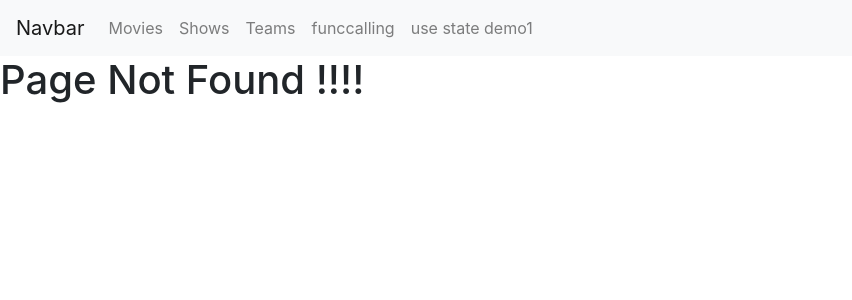
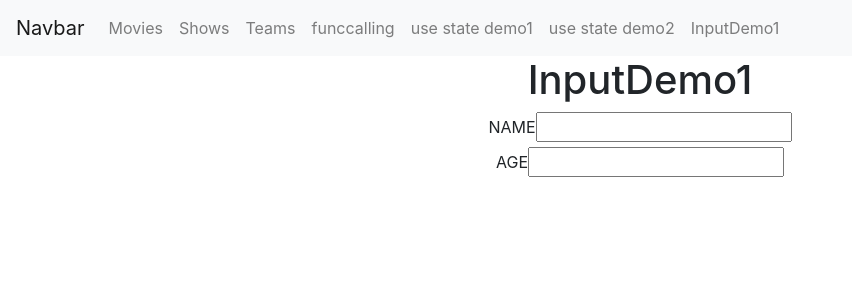
Before and after one commit to samirvithlani/mern_react_24_club_26, a React (Vite) app: page /InputDemo1 in a window 1280 px wide. Before the commit this address had no page. Shown: the top 300 px of the page, without its empty margins (0-852 px from the left). Built offline with nearby package versions, Linux system fonts and the light colour scheme.

Commit message:
input handler

```diff
--- a/src/App.jsx
+++ b/src/App.jsx
@@ -19,6 +19,8 @@ import { Teams } from './components/ipl/Teams'
 import { TeamDetail } from './components/ipl/TeamDetail'
 import { FuncCalling } from './components/FuncCalling'
 import { UseStateDemo1 } from './components/UseStateDemo1'
+import { UseStateDemo2 } from './components/UseStateDemo2'
+import { InputDemo1 } from './components/input/InputDemo1'
 
 
 function App() {
@@ -39,6 +41,8 @@ function App() {
             <Route path='/funccalling' element = {<FuncCalling/>}></Route>
             <Route path='/teamdetail/:id' element ={<TeamDetail/>}></Route>
             <Route path='/usestatedemo1' element ={<UseStateDemo1/>}></Route>
+            <Route path='/usestateDemo2' element = {<UseStateDemo2/>}></Route>
+            <Route path='/InputDemo1' element = {<InputDemo1/>}></Route>
           </Routes>
     </div>
   )
--- a/src/components/Navbar.jsx
+++ b/src/components/Navbar.jsx
@@ -47,6 +47,17 @@ export const Navbar = () => {
                 use state demo1
               </Link>
             </li>
+            <li class="nav-item">
+              <Link class="nav-link" to="/usestatedemo2">
+                use state demo2
+              </Link>
+            </li>
+            <li class="nav-item">
+              <Link class="nav-link" to="/InputDemo1">
+                InputDemo1
+              </Link>
+            </li>
+
 
 
           </ul>
--- /dev/null
+++ b/src/components/UseStateDemo2.jsx
@@ -0,0 +1,23 @@
+import React, { useState } from 'react'
+
+export const UseStateDemo2 = () => {
+    const[loaidng,setLoading]=useState(true)
+    const stoploader = ()=>{
+        //loading false
+        if(loaidng==true){
+        setLoading(false)
+        }else{
+            setLoading(true)
+        }
+    }
+  return (
+    <div style={{textAlign:"center"}}>
+        <h1>UseStateDemo2</h1>
+        {
+            loaidng == true && <h1>Loading...</h1>
+        }
+
+        <button onClick={stoploader}>{loaidng == true ?"STOP":"START"}</button>
+    </div>
+  )
+}
--- /dev/null
+++ b/src/components/input/InputDemo1.jsx
@@ -0,0 +1,31 @@
+import React, { useState } from 'react'
+
+export const InputDemo1 = () => {
+    const[name,setName]=useState()
+    const[age,setAge]=useState()
+    //name -->cahnges ---> setName
+    const nameHandler = (event)=>{
+
+        console.log(event.target.value)
+        setName(event.target.value)
+    }
+    const ageHandler = (event)=>{
+        console.log(event.target.value)
+        setAge(event.target.value)
+    }
+  return (
+    <div style={{textAlign:"center"}}>
+        <h1>InputDemo1</h1>
+        <div>
+            <label>NAME</label>
+            <input type='text' onChange={(event)=>{nameHandler(event)}}></input>
+            {name}
+        </div>
+        <div>
+            <label>AGE</label>
+            <input type='text' onChange={(event)=>{ageHandler(event)}} ></input>
+            {age}
+        </div>
+    </div>
+  )
+}
```
Also changed, not shown: th.txt.
